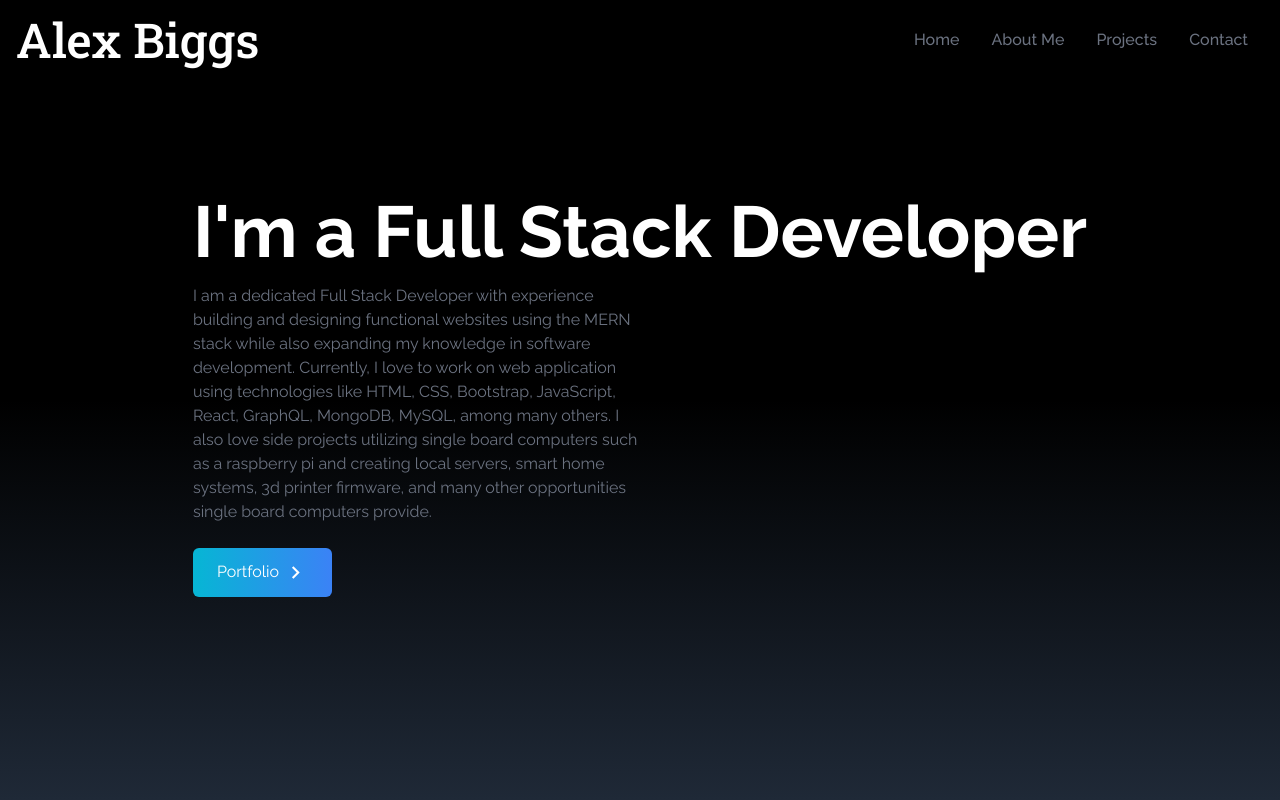
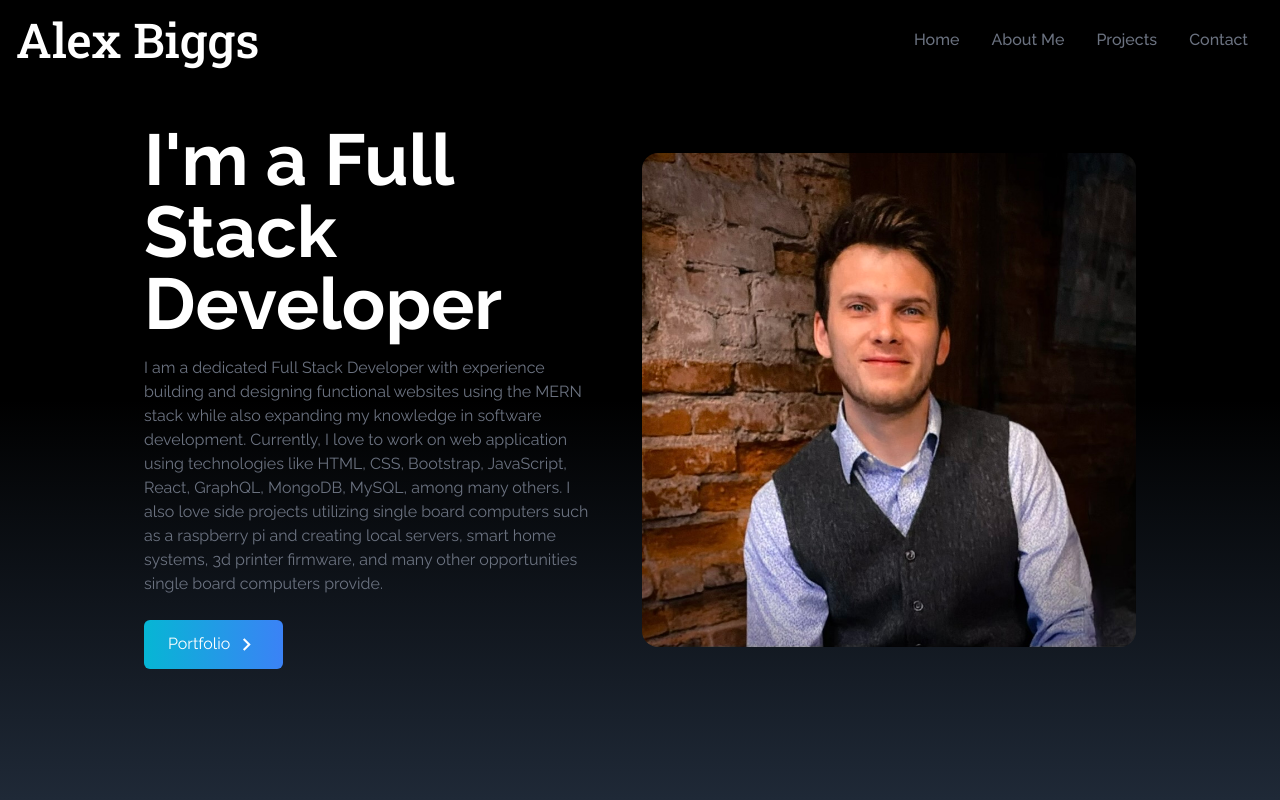
Before and after one commit to afbiggs/Personal-Portfolio-Using-React, a React (Create React App) app: page / in a window 1280 px wide. Shown: the top 800 px of the page. Built offline with nearby package versions, Linux system fonts and the light colour scheme.

Commit message:
added portrait photo to homepage

```diff
--- a/src/components/Home.jsx
+++ b/src/components/Home.jsx
@@ -1,5 +1,5 @@
 import React from "react";
-// import HeroImage from "../assets/heroImage.png";
+import HeroImage from "../assets/portrait.jpeg";
 import { MdOutlineKeyboardArrowRight } from "react-icons/md";
 import { Link } from "react-scroll";
 
@@ -39,11 +39,11 @@ const Home = () => {
         </div>
 
         <div>
-          {/* <img
+          <img
             src={HeroImage}
             alt="my profile"
             className="rounded-2xl mx-auto w-2/3 md:w-full"
-          /> */}
+          />
         </div>
       </div>
     </div>
```
